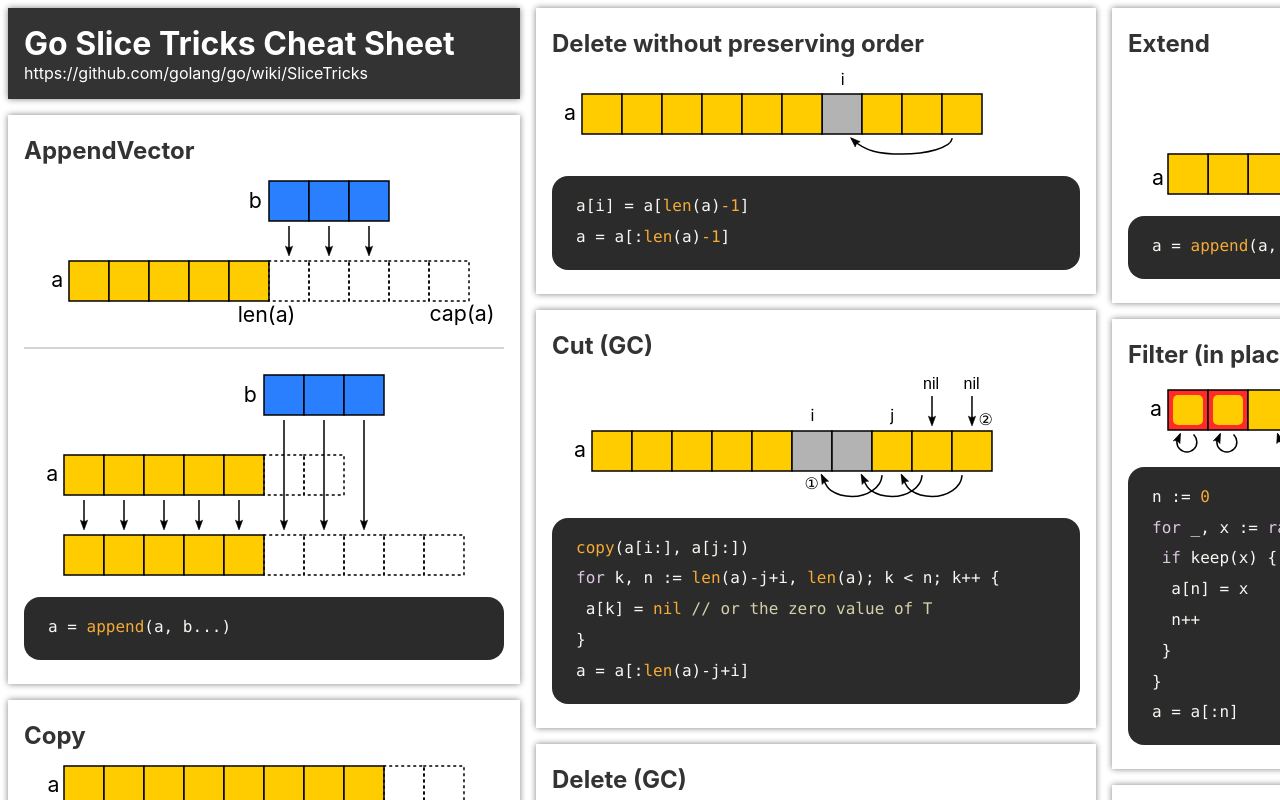
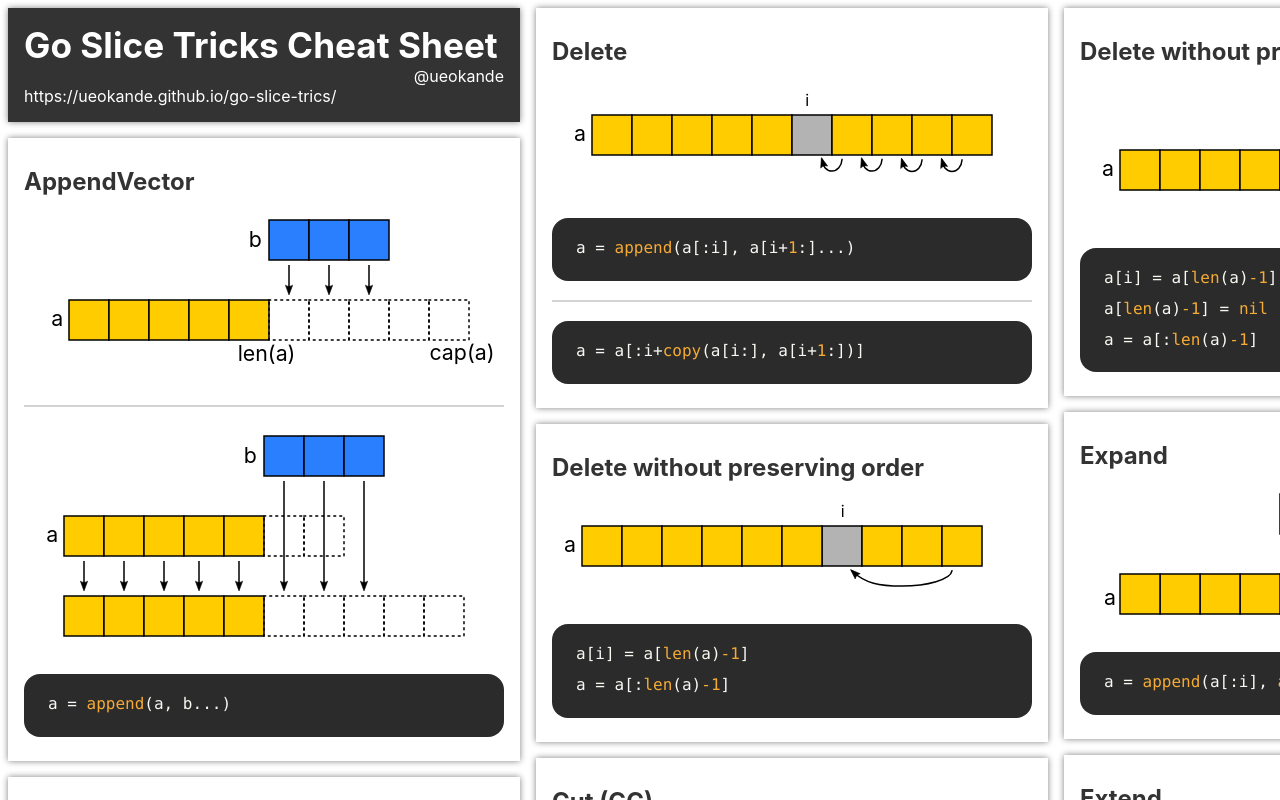
Before and after one commit to ueokande/go-slice-tricks, a React (Create React App) app: page / in a window 1280 px wide. Shown: the top 800 px of the page. Built offline with nearby package versions, Linux system fonts and the light colour scheme.

Commit message:
Update styles

```diff
--- a/src/components/CardTitle/index.tsx
+++ b/src/components/CardTitle/index.tsx
@@ -4,7 +4,7 @@
 const Title = styled.h2`
   font-size: 1.5rem;
   line-height: 1.5rem;
-  margin: 0.5rem 0;
+  margin: 1rem 0;
 `;
 
 const CardTitle: React.FC = ({ children }) => {
--- a/src/components/CheatSheet/index.tsx
+++ b/src/components/CheatSheet/index.tsx
@@ -32,17 +32,11 @@
   flex-direction: column;
   flex-wrap: wrap;
   align-content: start;
-  height: 120rem;
-`;
-
-const Breaker = styled.div`
-  with: 0;
-  height: 0;
-  break-after: always;
+  height: 121rem;
 `;
 
 const Separator = styled.hr`
-  margin: 1rem 0;
+  margin: 1.2rem 0;
   border: 1px solid lightgray;
 `;
 
@@ -51,11 +45,12 @@
     <Container>
       <Header
         title="Go Slice Tricks Cheat Sheet"
-        link="https://github.com/golang/go/wiki/SliceTricks"
+        author="@ueokande"
+        link="https://ueokande.github.io/go-slice-trics/"
       />
       <Card>
         <CardTitle>AppendVector</CardTitle>
-        <div style={{ display: 'flex',alignContent: 'center' }}>
+        <div style={{ display: "flex", alignContent: "center" }}>
           <AppendVector1Svg />
         </div>
         <Separator />
--- a/src/components/Header/index.tsx
+++ b/src/components/Header/index.tsx
@@ -1,9 +1,9 @@
 import React from "react";
-import Card from "../Card";
 import styled from "styled-components";
 
 interface Props {
   title: string;
+  author: string;
   link: string;
 }
 
@@ -16,7 +16,13 @@
   box-shadow: 0 0 0.4rem gray;
 `;
 
-const Title = styled.h1``;
+const Title = styled.h1`
+  font-size: 2.2rem;
+`;
+
+const Author = styled.p`
+  text-align: right;
+`;
 
 const Link = styled.a`
   &:link,
@@ -31,10 +37,11 @@
   }
 `;
 
-const Header: React.FC<Props> = ({ title, link }) => {
+const Header: React.FC<Props> = ({ title, author, link }) => {
   return (
     <Container>
       <Title>{title}</Title>
+      <Author>{author} </Author>
       <Link href={link}>{link}</Link>
     </Container>
   );
--- a/src/index.tsx
+++ b/src/index.tsx
@@ -16,8 +16,12 @@
   }
 
   code {
-    font-family: source-code-pro, Menlo, Monaco, Consolas, 'Courier New',
-      monospace;
+    font-family: source-code-pro, Menlo, Monaco, Consolas, 'Courier New', monospace;
+    font-size: 1rem;
+  }
+
+  svg {
+    margin: 0 0 1rem;
   }
 
   * {
```
